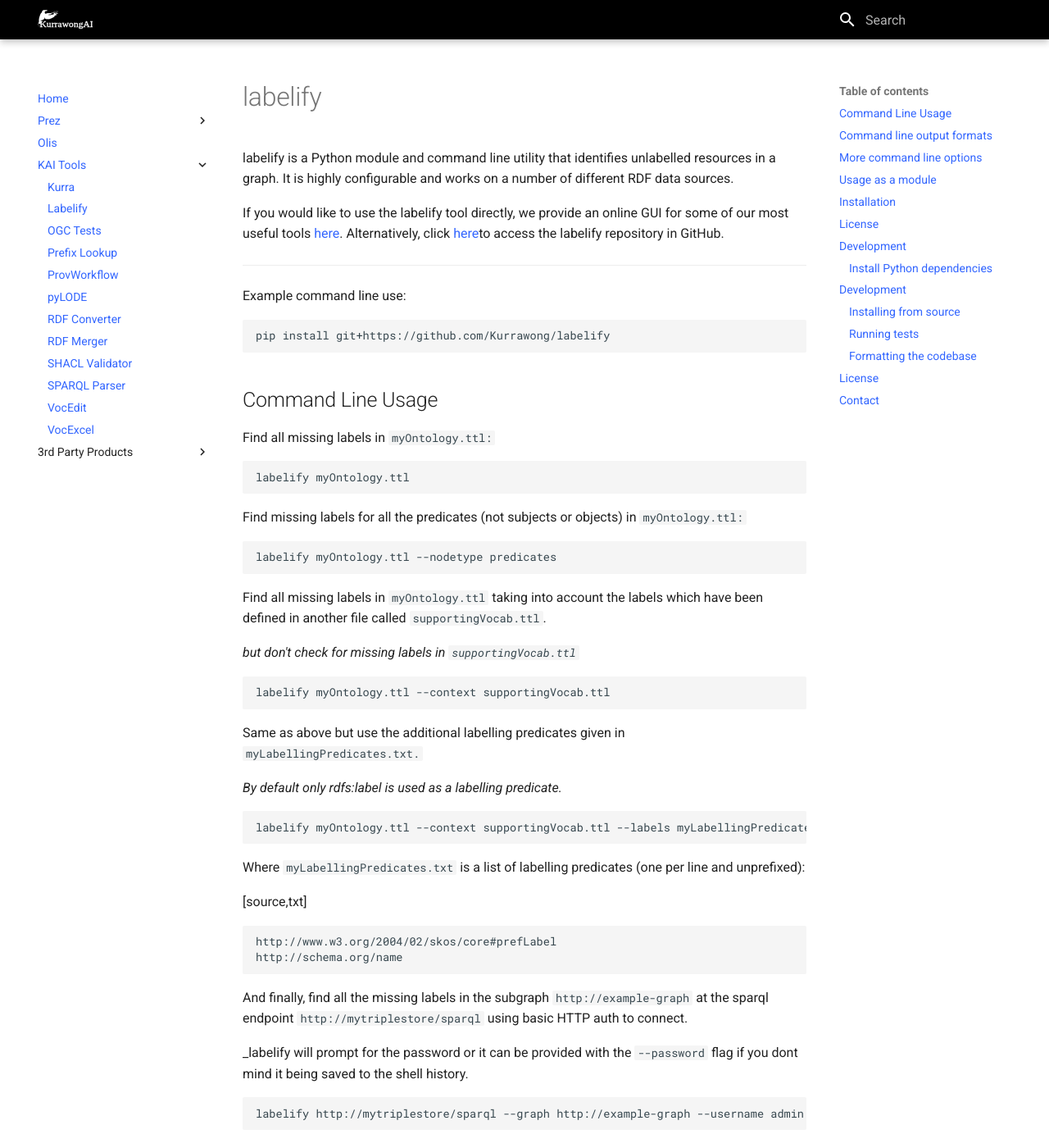
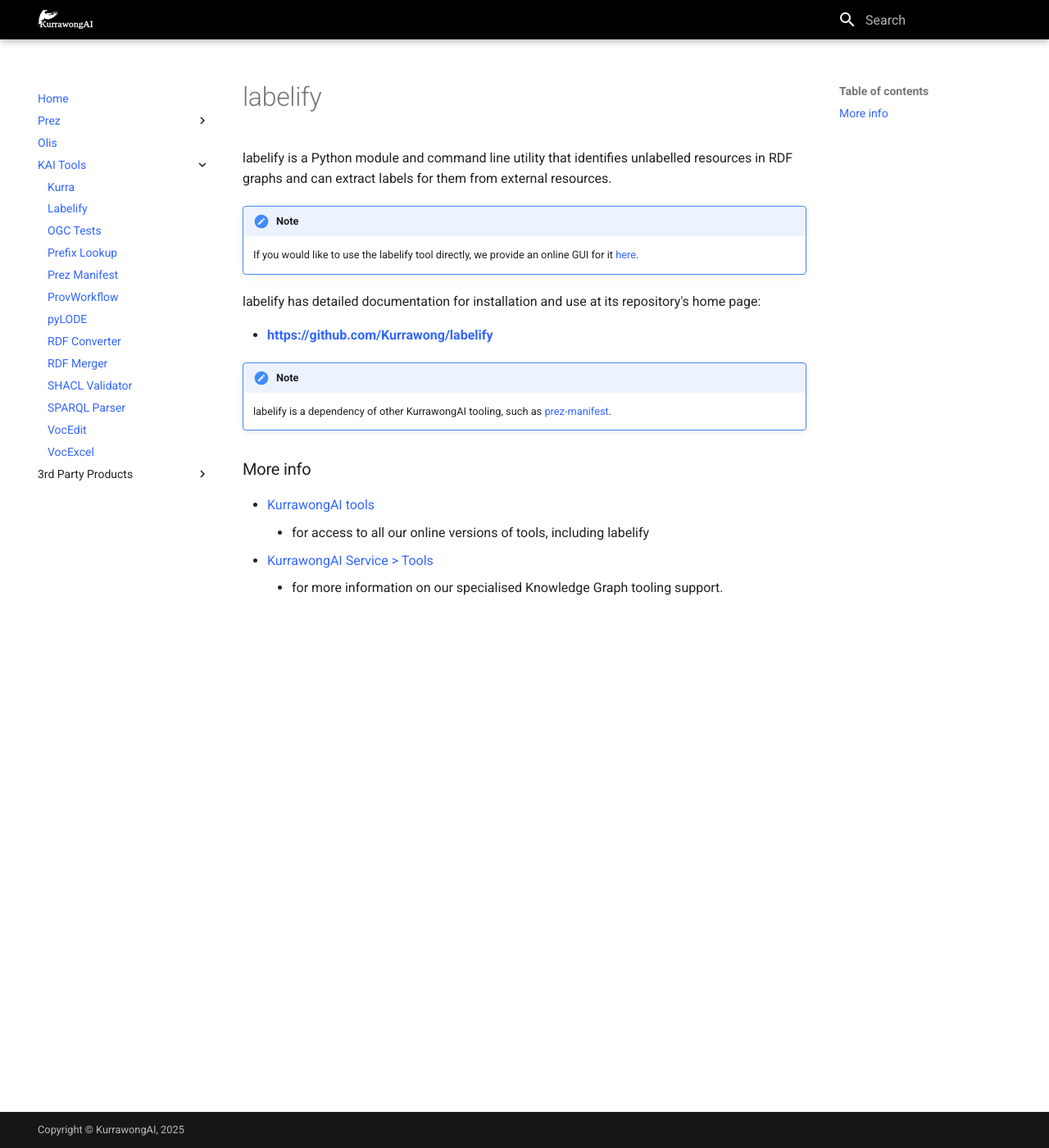
Before and after one commit to Kurrawong/docs, an MkDocs documentation site: the page built from docs/tools/labelify.md, in a window 1280 px wide and 1400 px high. Shown: the whole window at 82% size. Built offline with MkDocs 1.6.1 and Material for MkDocs 9.7.7, drawn with Linux system fonts in a browser that asks for light colours; some of the changed text lies outside the part shown.

Commit message:
kurra, labelify & prezmanifest updates

````diff
--- a/docs/tools/labelify.md
+++ b/docs/tools/labelify.md
@@ -1,198 +1,24 @@
 # labelify
 
-labelify is a Python module and command line utility that identifies unlabelled resources in a graph.
-It is highly configurable and works on a number of different RDF data sources.
+labelify is a Python module and command line utility that identifies unlabelled resources in RDF graphs and can
+extract labels for them from external resources.
 
-If you would like to use the labelify tool directly, we provide an online GUI for some of our most useful tools [here](https://tools.dev.kurrawong.ai/). Alternatively, click [here](https://github.com/Kurrawong/labelify)to access the labelify repository in GitHub.
+!!! note
 
----
-Example command line use:
+    If you would like to use the labelify tool directly, we provide an online GUI for it
+    [here](https://tools.dev.kurrawong.ai/).
 
-```shell
-pip install git+https://github.com/Kurrawong/labelify
-```
+labelify has detailed documentation for installation and use at its repository's home page:
 
-## Command Line Usage
+* **<https://github.com/Kurrawong/labelify>**
 
-Find all missing labels in `myOntology.ttl:`
+!!! note
 
-```bash
-labelify myOntology.ttl
-```
+    labelify is a dependency of other KurrawongAI tooling, such as [prez-manifest](../prez/manifest.md).
 
-Find missing labels for all the predicates (not subjects or objects) in `myOntology.ttl:`
+### More info
 
-```bash
-labelify myOntology.ttl --nodetype predicates
-```
-
-Find all missing labels in `myOntology.ttl` taking into account the labels which have been defined in
-another file called `supportingVocab.ttl`.
-
-_but don't check for missing labels in `supportingVocab.ttl`_
-
-```bash
-labelify myOntology.ttl --context supportingVocab.ttl
-```
-
-Same as above but use the additional labelling predicates given in `myLabellingPredicates.txt.`
-
-_By default only rdfs:label is used as a labelling predicate._
-
-```bash
-labelify myOntology.ttl --context supportingVocab.ttl --labels myLabellingPredicates.txt
-```
-
-Where `myLabellingPredicates.txt` is a list of labelling predicates (one per line and unprefixed):
-
-[source,txt]
-```
-http://www.w3.org/2004/02/skos/core#prefLabel
-http://schema.org/name
-```
-
-And finally, find all the missing labels in the subgraph `http://example-graph`
-at the sparql endpoint `http://mytriplestore/sparql` using basic HTTP auth to connect.
-
-_labelify will prompt for the password or it can be provided with the `--password` flag if you dont
-mind it being saved to the shell history.
-
-```bash
-labelify http://mytriplestore/sparql --graph http://example-graph --username admin
-```
-
-## Command line output formats
-
-By default, Labelify will print helpful progress and configuration messages and attempt to group the
-missing labels by namespace, making it easier to quickly parse the output.
-
-The `--raw` option can be appended to any of the examples above to tell labelify to only print the
-uris of objects with missing labels (one per line) and no other messages. This is useful for command
-line composition if you wish to pipe the output into another process.
-
-## More command line options
-
-For more help and the complete list of command line options just run `labelify --help`
-
-As per unix conventions all the flags shown above can also be used with short codes.
-i.e. `-g` is the same as `--graph`.
-
-## Usage as a module
-
-print missing labels for all the objects (not subjects or predicates) in `myOntology.ttl`.
-Take into account any labels which have been defined in files in the `supportingVocabs` directory.
-Using skos:prefLabel and rdfs:label as the labelling predicates
-
-```python
-from labelify import get_missing_labels
-from rdflib import Graph
-from rdflib.namespace import RDFS, SKOS
-import glob
-
-graph = Graph().parse("myOntology.ttl")
-context_graph = Graph()
-for context_file in glob.glob("supportingVocabs/*.ttl"):
-    context_graph.parse(context_file)
-labelling_predicates = [SKOS.prefLabel, RDFS.label],
-nodetype = "objects"
-
-missing_labels = get_missing_labels(
-    graph,
-    context_graph,
-    labelling_predicates,
-    nodetype
-)
-print(missing_labels)
-```
-
-<<<<<<< HEAD
-As per the command line script further above, this use within a Python script looks for missing labels within the RDF file tests/one/data-access-rights.ttl, supplying any that it can from tests/one/background/ and treating `skos:prefLabel` and `rdfs:label` as labelling predicates.
-
-Full command line usage documentation:
-
-```shell
-usage: labelify [-h] [-v] [-c CONTEXT] [-s {true,false}] [-l LABELS] [-n {subjects,predicates,objects,all}] [-e {true,false}] input
-
-positional arguments:
-  input                 Input RDF file being analysed
-
-options:
-  -h, --help            show this help message and exit
-  -v, --version         show program's version number and exit
-  -c CONTEXT, --context CONTEXT
-                        A folder path containing RDF files or a single RDF file path to the ontology(ies) containing labels for the input
-  -s {true,false}, --supress {true,false}
-                        Produces no output if set to 'true'. This is used for testing only
-  -l LABELS, --labels LABELS
-                        A list of predicates (IRIs) to looks for that indicate labels. A comma-delimited list may be supplied or the path of a file containing labelling IRIs, one per line
-                        may be supplied. Default is RDFS.label
-  -n {subjects,predicates,objects,all}, --nodetype {subjects,predicates,objects,all}
-                        The type of node you want to check for labels. Select 'subject', 'predicate', 'object' or 'all'
-  -e {true,false}, --evaluate {true,false}
-                        Evaluate nodes in the context graphs for labels
-```
-
----
-## Installation
-
-This tool uses Python’s [Poetry](https://python-poetry.org/) dependency manager so you can load the necessary dependencies into a Python virtual environment by running `python poetry install` in the root directory of the GitHub repository.
-
-After that, the `labelify` command line tool will work, on Linux/Mac.
-
----
-## License
-
-[BSD-3-Clause](https://opensource.org/license/bsd-3-clause/) license.
-
----
-## Development
-
-### Install Python dependencies
-=======
-## Development
-
-### Installing from source
-
-Clone the repository and install the dependencies
->>>>>>> origin/main
-
-_labelify uses https://python-poetry.org/[Poetry] to manage its dependencies._
-
-```bash
-git clone git@github.com:Kurrawong/labelify.git
-cd labelify
-poetry install
-```
-
-You can then use labelify from the command line
-
-```bash
-poetry shell
-python labelify/ ...
-```
-
-### Running tests
-
-```bash
-poetry run pytest
-```
-
-### Formatting the codebase
-
-```bash
-poetry run black . && poetry run ruff check --fix labelify/
-```
-
-## License
-
-https://opensource.org/license/bsd-3-clause/[BSD-3-Clause], if anyone is asking.
-
-
-## Contact
-
-*KurrawongAI* +
-info@kurrawong.ai +
-https://kurrawong.ai
-
----
-Visit the KurrawongAI [tools](https://kurrawong.ai/services/tools) page for more information on our specialised Knowledge Graph Tooling Support.
+* [KurrawongAI tools](https://tools.dev.kurrawong.ai/)
+    * for access to all our online versions of tools, including labelify
+* [KurrawongAI Service > Tools](https://kurrawong.ai/services/tools)
+    * for more information on our specialised Knowledge Graph tooling support.
--- a/mkdocs.yml
+++ b/mkdocs.yml
@@ -46,6 +46,7 @@
         - 'Labelify': 'tools/labelify.md'
         - 'OGC Tests': 'tools/ogc-tests.md'
         - 'Prefix Lookup': 'tools/prefix-lookup.md'
+        - 'Prez Manifest': 'tools/prezmanifest.md'
         - 'ProvWorkflow': 'tools/provworkflow.md'
         - 'pyLODE': 'tools/pylode.md'
         - 'RDF Converter': 'tools/rdf-converter.md'
````
Also changed, not shown: docs/tools/kurra.md (+16 -51 lines), docs/tools/prezmanifest.md (added, +21 -0 lines).
